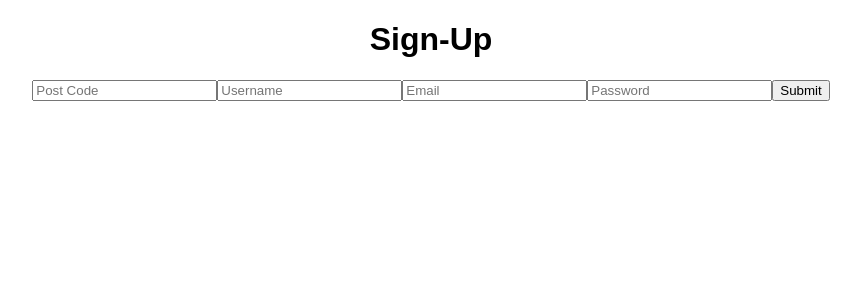
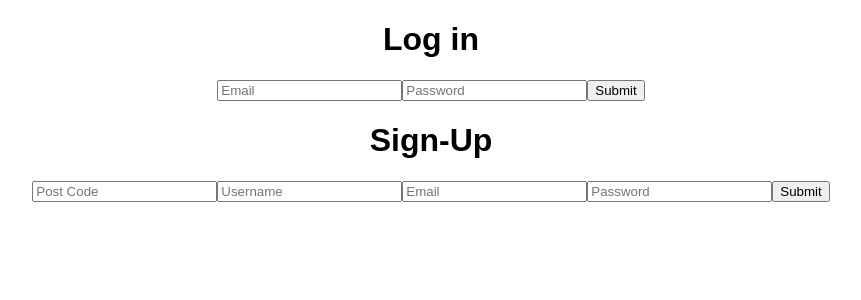
Before and after one commit to alexiscarlier/neighbourly-app, a React (Create React App) app: page /feeds in a window 1280 px wide. Shown: the top 300 px of the page, without its empty margins (209-1070 px from the left). Built offline with nearby package versions, Linux system fonts and the light colour scheme; no server answers.

Commit message:
Add form details to Login and App render functions

```diff
--- a/src/App.js
+++ b/src/App.js
@@ -1,6 +1,7 @@
 import React, { Component } from 'react';
 import './App.css';
 import Signup from './Signup';
+import Login from './Login';
 import FeedContainer from './FeedContainer';
 import Socket from './socket.js';
 
@@ -48,9 +49,13 @@ class App extends Component {
   userSignUp(user) {
     this.socket.emit('user signup', user);
   }
+  userLogin(userCredentials) {
+    this.socket.emit('user login', userCredentials);
+  }
   render() {
     return (
       <div className="App">
+        <Login userLogin={this.userLogin.bind(this)} />
         <Signup userSignUp={this.userSignUp.bind(this)} />
         <FeedContainer feeds={this.state.feeds} activeFeed={this.state.activeFeed}/>
       </div>
--- a/src/Login.js
+++ b/src/Login.js
@@ -1,14 +1,38 @@
 import React, { Component } from 'react';
 
 class Login extends Component {
+  constructor(props){
+    super(props);
+    this.state = {
+      email: "",
+      password: ""
+    };
+  }
+
   onSubmit(e) {
+    this.setState({
+      email: "",
+      password: ""
+    });
+    const userCredentials = this.state;
+    e.preventDefault();
+    this.props.Login(userCredentials);
+  }
 
+  onChange(e) {
+    this.setState({
+      [e.target.name]: e.target.value
+    });
   }
+
   render() {
     return (
       <div>
         <form onSubmit={this.onSubmit.bind(this)}>
           <h1>Log in</h1>
+          <input type="text" id="email" name="email" onChange={this.onChange.bind(this)} value={this.state.email} required placeholder="Email"/>
+          <input type="password" id="password" name="password" onChange={this.onChange.bind(this)} value={this.state.password}required placeholder="Password"/>
+          <input type="submit" value="Submit" />
         </form>
       </div>
     )
```
Also changed, not shown: 1 other file (tests, documents, lock files or other folders).
